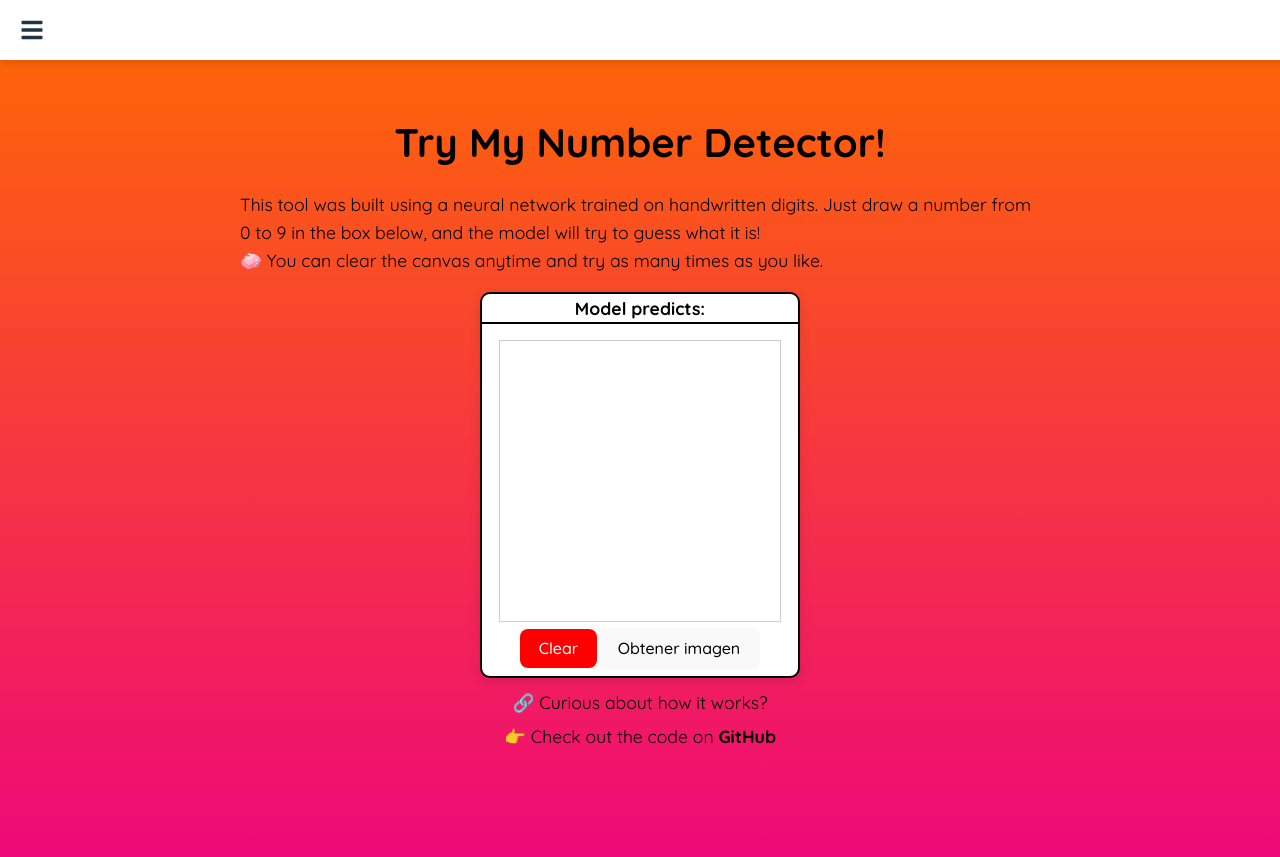
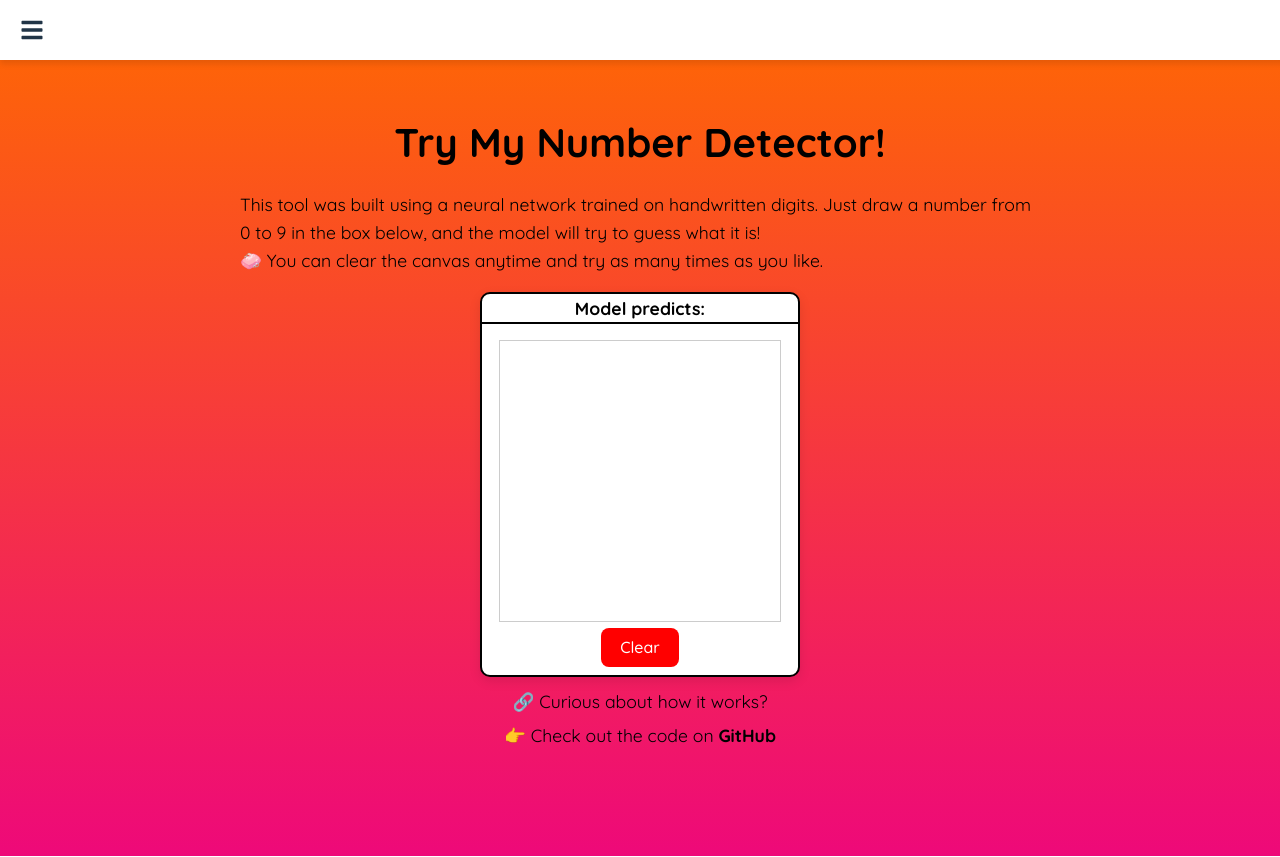
Before and after one commit to brengodoy/web-portfolio, a React (Vite) app in the folder frontend/: page /number-detector in a window 1280 px wide. Built offline with nearby package versions, Linux system fonts and the light colour scheme.

Commit message:
now predictions are on realtime

```diff
--- a/frontend/src/NumberDetector.jsx
+++ b/frontend/src/NumberDetector.jsx
@@ -1,6 +1,5 @@
 import './App.css';
 import React, { useRef, useState, useEffect } from 'react';
-
 
 function NumberDetector() { //Todo lo que está dentro de esta función es lo que se va a ver y lo que va a pasar cuando se use.
   const canvasRef = useRef(null);
@@ -13,6 +12,18 @@ function NumberDetector() { //Todo lo que está dentro de esta función es lo qu
     ctx.fillStyle = "white";
     ctx.fillRect(0, 0, canvas.width, canvas.height);
   }, []);
+
+  let timeoutId;
+
+  const handleMouseMove = (e) => {
+    if (!drawing) return;
+    draw(e);
+
+    clearTimeout(timeoutId);
+    timeoutId = setTimeout(() => {
+      sendImageToBackend(canvasRef.current);
+    }, 100); // Delay para no saturar
+  };
 
   const startDrawing = (e) => {
     const canvas = canvasRef.current;
@@ -47,55 +58,44 @@ function NumberDetector() { //Todo lo que está dentro de esta función es lo qu
   const clearCanvas = () => {
     const canvas = canvasRef.current;
     const ctx = canvas.getContext('2d');
+    setPrediction(null);
 
     ctx.fillStyle = "white";
     ctx.fillRect(0, 0, canvas.width, canvas.height);
   };
 
+  function sendImageToBackend(canvas) {
+    const dataURL = canvas.toDataURL("image/png");
 
-  const getCanvasImage = () => {
-    const canvas = canvasRef.current;
+    // Convertir base64 a Blob
+    const byteString = atob(dataURL.split(',')[1]);
+    const mimeString = dataURL.split(',')[0].split(':')[1].split(';')[0];
 
-    // canvas temporal para invertir colores y escalar
-    const tempCanvas = document.createElement("canvas");
-    const size = 28;
-    tempCanvas.width = size;
-    tempCanvas.height = size;
-    const tempCtx = tempCanvas.getContext("2d");
+    const ab = new ArrayBuffer(byteString.length);
+    const ia = new Uint8Array(ab);
+    for (let i = 0; i < byteString.length; i++) {
+      ia[i] = byteString.charCodeAt(i);
+    }
 
-    // copiamos el contenido del canvas original en el canva temporal
-    tempCtx.drawImage(canvas, 0, 0, size, size);
+    const blob = new Blob([ab], { type: mimeString });
 
-    // los píxeles del mini canvas (28x28) se guardan en una estructura tipo array que se llama ImageData
-    const imageData = tempCtx.getImageData(0, 0, size, size);
-
-    // edité todos los píxeles y estan guardados en imageData, los pego de nuevo en el canvas
-    tempCtx.putImageData(imageData, 0, 0);
-
-    // Lo exportamos como imagen PNG en base64
-    return tempCanvas.toDataURL("image/png");
-  };
-
-  const sendImageToBackend = async (imageDataUrl) => {
-    const blob = await (await fetch(imageDataUrl)).blob(); // convertimos el base64 en blob
-
+    // Enviar como FormData
     const formData = new FormData();
     formData.append("image", blob, "drawing.png");
 
-    try {
-      const response = await fetch("http://localhost:5000/detect_number", {
-        method: "POST",
-        body: formData,
+    fetch("http://localhost:5000/detect_number", {
+      method: "POST",
+      body: formData,
+    })
+      .then((res) => res.json())
+      .then((data) => {
+        console.log("Predicción:", data.prediction);
+        setPrediction(data.prediction);
+      })
+      .catch((error) => {
+        console.error("Error al enviar imagen al backend:", error);
       });
-
-      const data = await response.json();
-      setPrediction(data.prediction);
-      console.log("Predicción:", data.prediction);
-    } catch (error) {
-      console.error("Error al enviar imagen al backend:", error);
-    }
-  };
-
+  }
 
   return (
     <section className="number-detector">
@@ -114,16 +114,11 @@ function NumberDetector() { //Todo lo que está dentro de esta función es lo qu
           width={280}
           height={280}
           onMouseDown={startDrawing}
-          onMouseMove={draw}
+          onMouseMove={handleMouseMove}
           onMouseUp={stopDrawing}
           onMouseLeave={stopDrawing}
         />
         <button className="clear-btn" onClick={clearCanvas}>Clear</button>
-        <button onClick={() => {
-          const image = getCanvasImage();
-          console.log(image); // para ver si funciona
-          sendImageToBackend(image);
-        }}>Obtener imagen</button>
       </div>
 
       <div className="github-note">
```
Also changed, not shown: 2 other files (tests, documents, lock files or other folders).
